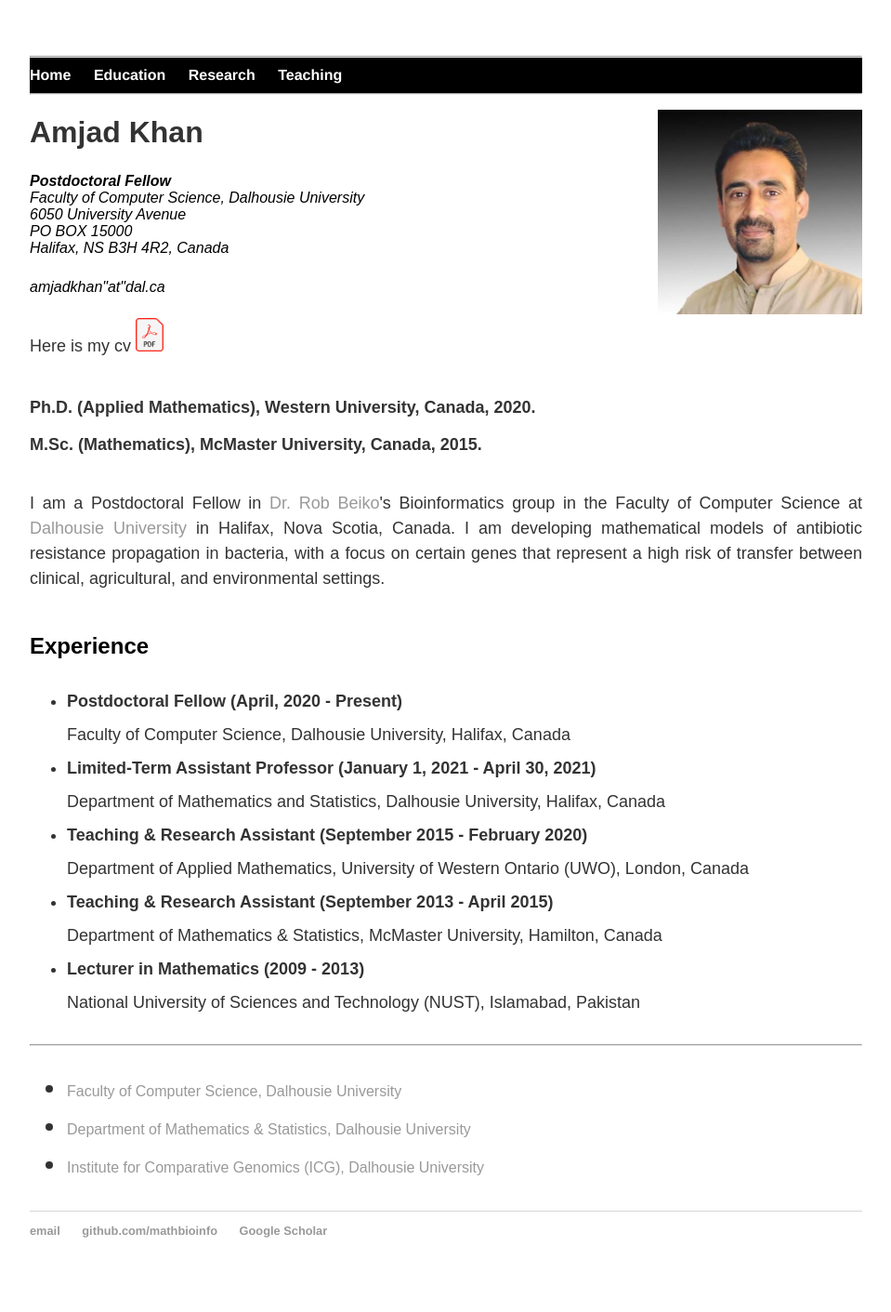
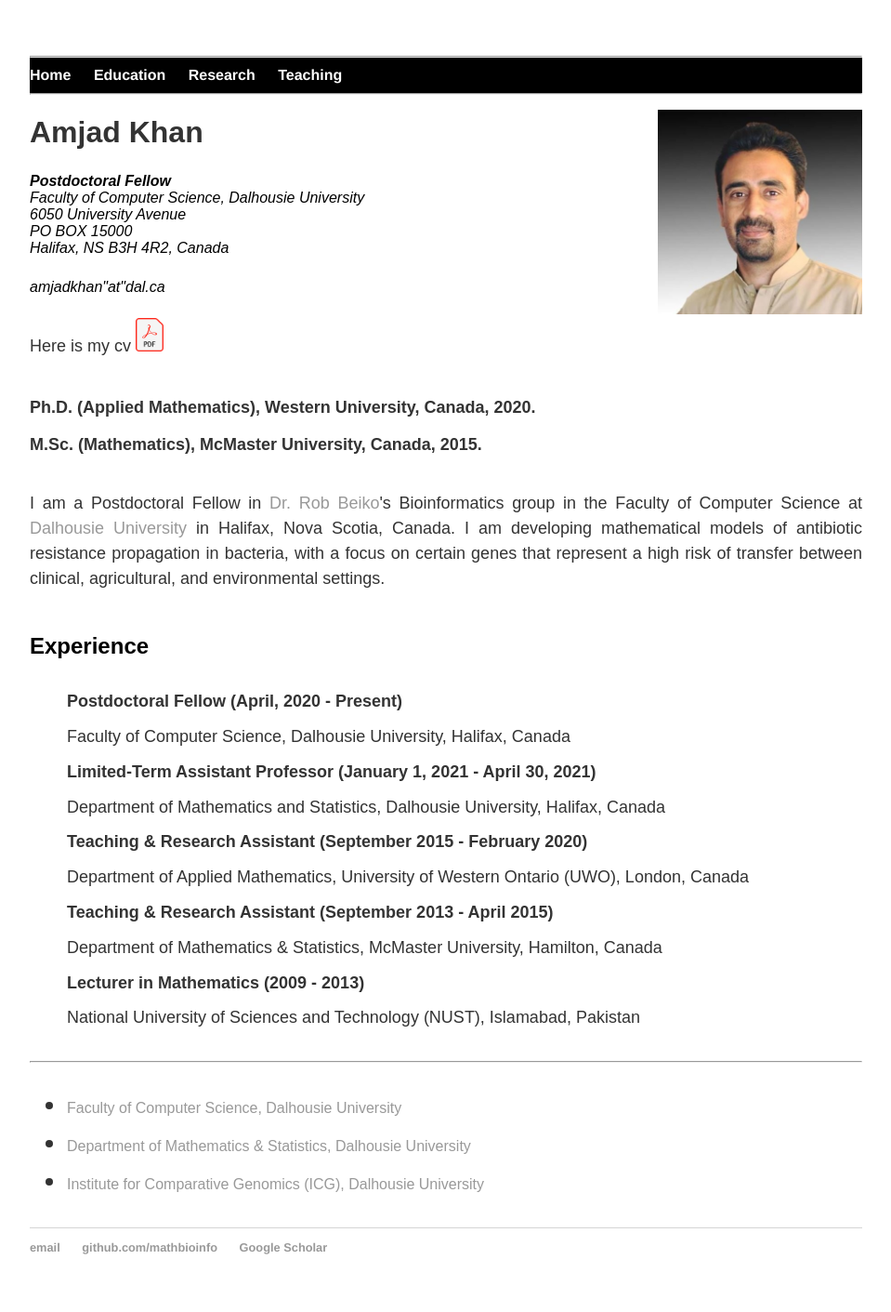
Before and after one commit to MathBioInfo/amjadkhan, a Jekyll site: the page index.html, which Jekyll copies as it is, in a window 1280 px wide. Shown: the whole page at 93% size, without its empty margins (160-1119 px from the left). Built offline with Jekyll 4.4.1, drawn with Linux system fonts in a browser that asks for light colours.

Commit message:
Update index.html

```diff
--- a/index.html
+++ b/index.html
@@ -54,7 +54,7 @@
 				transfer between clinical, agricultural, and environmental settings. </p>
 			<br><font size="5"><b>Experience</b></font><br>
 			<p style="text-align:justify;line-height:1"><font size="4">
-			<ul style="text-align:justify;line-height:2">
+			<ul style="list-style-type:none;">
 			<li><b>Postdoctoral Fellow (April, 2020 - Present) </b><br>
 			Faculty of Computer Science, Dalhousie University, Halifax, Canada </li>
 			<li><b>Limited-Term Assistant Professor (January 1, 2021 - April 30, 2021) </b> <br>
@@ -79,7 +79,7 @@
 				<li><a href="https://icgenomics.ca/" target="_blank"> Institute for Comparative Genomics (ICG), Dalhousie University</a></font><font color="#2a2a2a" size="3"></li>
 				</ul>
 		<footer>
-    		<ul>
+    		<ul style="list-style-type:none;">
         		<li><a href="mailto:ghazanamjad@gmail.com">email</a></li>
         		<li><a href="https://github.com/MathBioInfo" target="_blank">github.com/mathbioinfo</a></li>
 			<li><a href="https://scholar.google.com/citations?user=2z2SKAUAAAAJ&hl=en" target="_blank">Google Scholar</a></li>
```
